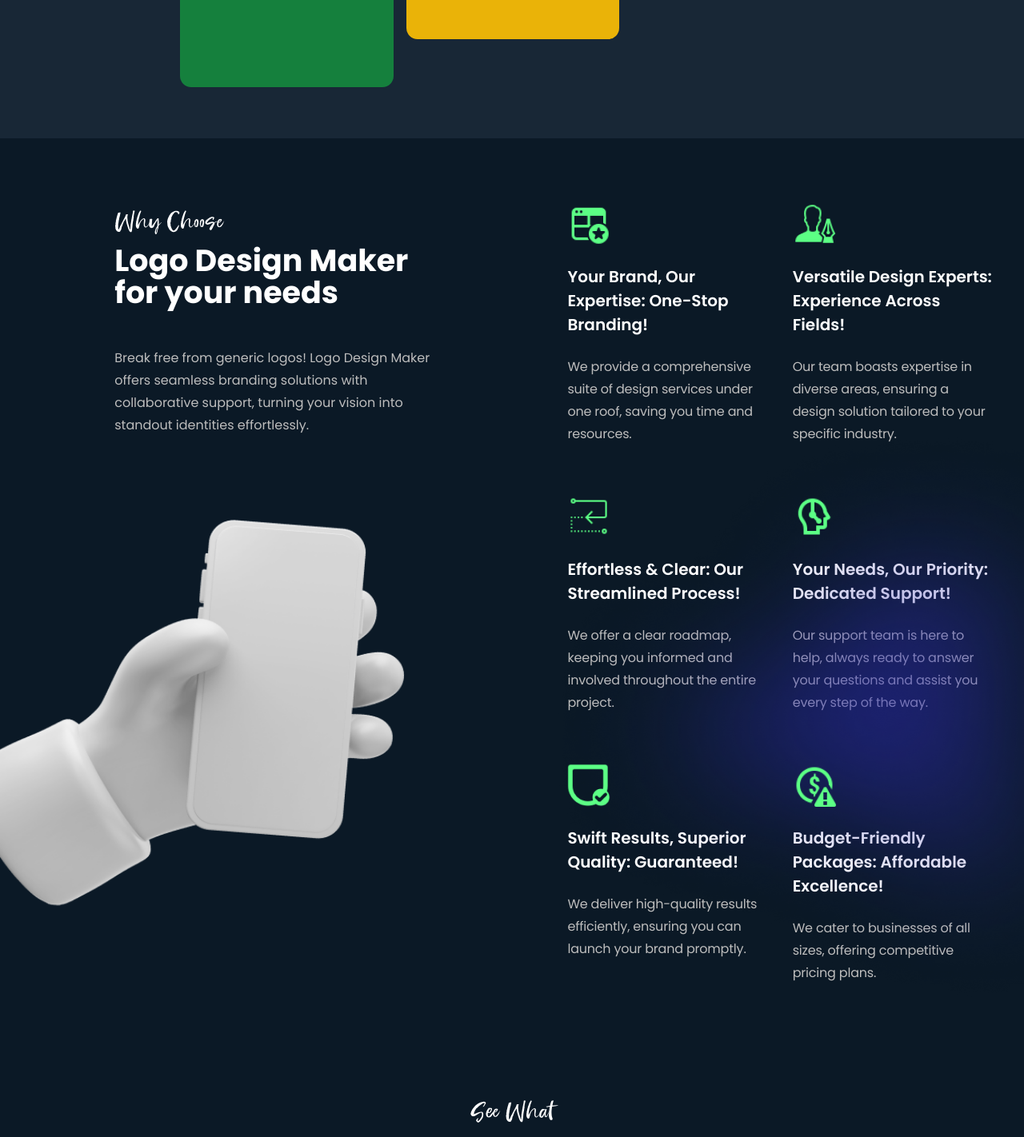
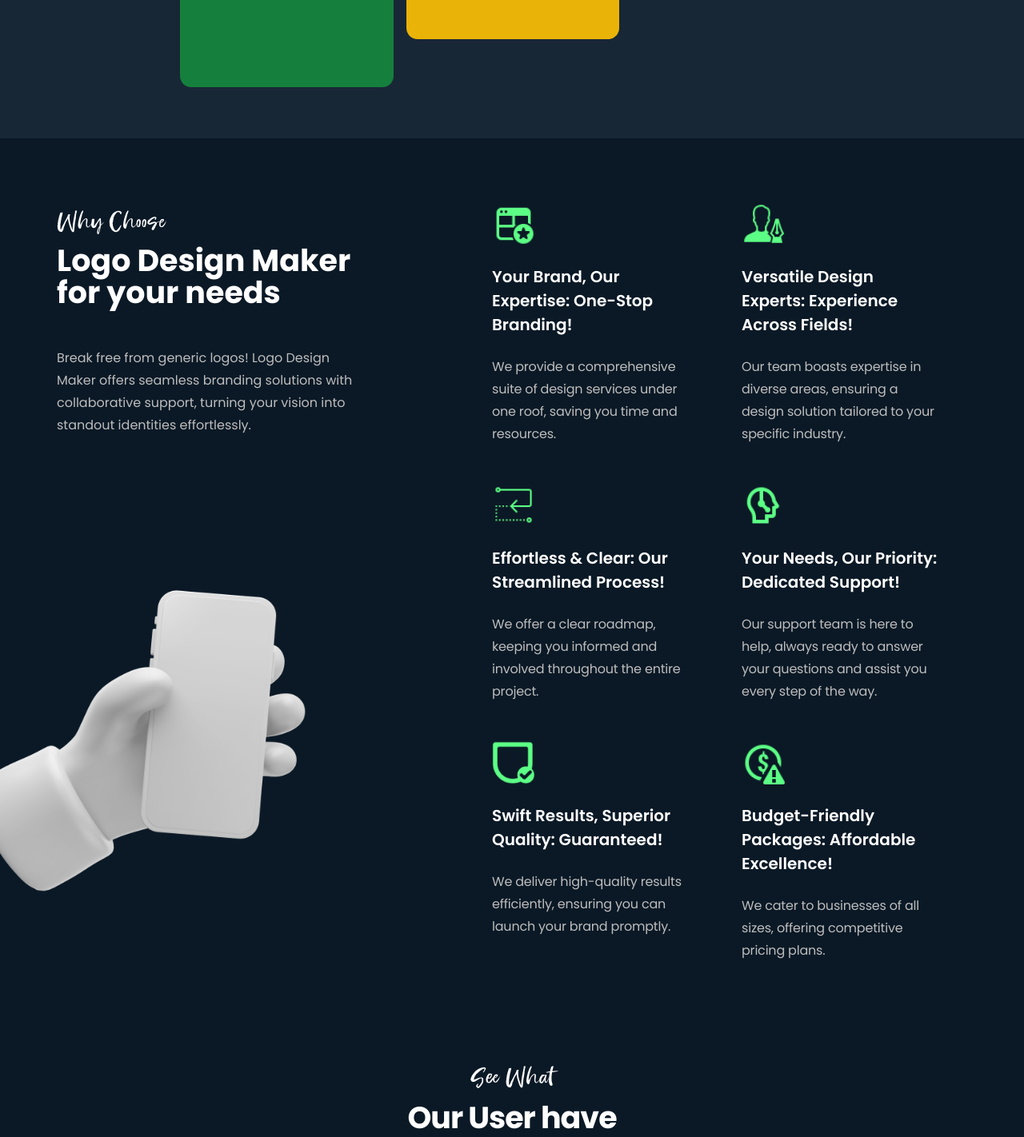
Before and after one commit to shashank8112357010/logo-designmaker, a Next.js app: page / in a window 1280 px wide. Shown: the part 2408-3830 px from the top of the page at 80% size. Built offline with nearby package versions, Linux system fonts and the light colour scheme.

Commit message:
why chosse

```diff
--- a/src/app/components/home/WhyChoose.js
+++ b/src/app/components/home/WhyChoose.js
@@ -3,11 +3,11 @@ import Image from "next/image"
 export default function WhyChoose() {
     return (
         <section className='max-w-[1920px] mx-auto bg-primaryBlack text-white pt-20 pb-20'>
-            <div className='flex lg:flex-row sm:flex-row flex-col justify-between sm:gap-[50px] lg:gap-[63px]'>
+            <div className='flex lg:flex-row sm:flex-row flex-col  sm:gap-[30px] lg:gap-[63px]'>
                 {/* //left section  */}
-                <div className="sm:w-[60%] flex flex-col text-center sm:text-start justify-between">
+                 <div className="sm:w-[40%] flex flex-col text-center sm:text-start justify-between">
 
-                    <div className=" sm:pl-4 lg:pl-20 px-10 sm:px-0 flex justify-center flex-col max-w-[480px] mx-auto">
+                    <div className=" sm:pl-4 lg:pl-0 px-10 sm:px-0 flex justify-center flex-col max-w-[370px] mx-auto">
                         <span className="text-[18px] sm:text-[18px] lg:text-[35px] font-[250] tracking-[0.2px] font-springRainSolid">Why Choose</span>
                         <h4 className=' text-mobileHeading1 sm:text-tabHeading1 lg:text-lapHeading1 font-bold tracking-[-0.2] leading-5 sm:leading-7 lg:leading-10 mb-12'>
                             Logo Design Maker for your needs
@@ -16,18 +16,16 @@ export default function WhyChoose() {
                     </div>
 
                     <div className=" flex items-end">
-                        <div className="relative w-[235px] lg:w-[580px] h-[295px] lg:h-[700px]">
+                        <div className="relative w-[235px] lg:w-[438px] h-[295px] lg:h-[546px]">
                             <Image src="/home/main.png" alt="Choose your design maker" fill className="mx-auto" />
                         </div>
                     </div>
                 </div>
 
                 {/* Right Section  */}
-                <div className="relative grid grid-cols-1 sm:grid-cols-2 lg:grid-cols-2 sm:gap-y-12 gap-x-8 px-10 sm:px-0 lg:px-10 ">
-                    <div className="absolute -bottom-6 right-0">
-                        <Image src="/home/ChooseGradient.png" width={4005} height={4000} alt="gradient" />
-                    </div>
-                    <div className="flex flex-col text-center sm:text-start items-center sm:items-start gap-[16px] sm:gap-[16px] lg:gap-[24px]  sm:max-w-[320px] mx-auto">
+                <div className=" grid grid-cols-1 sm:grid-cols-2 lg:grid-cols-2 sm:gap-y-12 gap-x-16 px-10 sm:px-0 lg:px-10 ">
+
+                    <div className="flex flex-col text-center sm:text-start items-center sm:items-start gap-[16px] sm:gap-[16px] lg:gap-[24px] w-[200px] sm:w-[180px] lg:w-[248px] mx-auto">
                         <div className="relative w-[28px] lg:w-[54px] h-[28px] lg:h-[54px]">
                             <Image src="/home/Choose1.png" alt="Choose your brand" fill className="mx-auto" />
                         </div>
@@ -38,7 +36,7 @@ export default function WhyChoose() {
                             We provide a comprehensive suite of design services under one roof, saving you time and resources.
                         </p>
                     </div>
-                    <div className="flex flex-col text-center sm:text-start items-center sm:items-start gap-[16px] sm:gap-[16px] lg:gap-[24px] sm:max-w-[320px] mx-auto">
+                    <div className="flex flex-col text-center sm:text-start items-center sm:items-start gap-[16px] sm:gap-[16px] lg:gap-[24px] w-[200px] sm:w-[180px] lg:w-[248px] mx-auto">
                         <div className="relative w-[28px] lg:w-[54px] h-[28px] lg:h-[54px]">
                             <Image src="/home/Service2.png" alt="Choose your design" fill className="mx-auto" />
                         </div>
@@ -49,7 +47,7 @@ export default function WhyChoose() {
                             Our team boasts expertise in diverse areas, ensuring a design solution tailored to your specific industry.
                         </p>
                     </div>
-                    <div className="flex flex-col text-center sm:text-start items-center sm:items-start sm:max-w-[320px] gap-[16px] sm:gap-[16px] lg:gap-[24px] mx-auto">
+                    <div className="flex flex-col text-center sm:text-start items-center sm:items-start w-[200px] sm:w-[180px] lg:w-[248px] gap-[16px] sm:gap-[16px] lg:gap-[24px] mx-auto">
                         <div className="relative w-[28px] lg:w-[54px] h-[28px] lg:h-[54px]">
                             <Image src="/home/Choose3.png" alt="Choose your process" fill className="mx-auto" />
                         </div>
@@ -60,7 +58,7 @@ export default function WhyChoose() {
                             We offer a clear roadmap, keeping you informed and involved throughout the entire project.
                         </p>
                     </div>
-                    <div className="flex flex-col text-center sm:text-start items-center sm:items-start gap-[24px] sm:max-w-[320px] mx-auto">
+                    <div className="flex flex-col text-center sm:text-start items-center sm:items-start gap-[24px] w-[200px] sm:w-[180px] lg:w-[248px] mx-auto">
                         <div className="relative w-[28px] lg:w-[54px] h-[28px] lg:h-[54px]">
                             <Image src="/home/Choose4.png" alt="Choose your priority" fill className="mx-auto" />
                         </div>
@@ -71,7 +69,7 @@ export default function WhyChoose() {
                             Our support team is here to help, always ready to answer your questions and assist you every step of the way.
                         </p>
                     </div>
-                    <div className="flex flex-col  text-center sm:text-start items-center sm:items-start gap-[16px] sm:gap-[16px] lg:gap-[24px] sm:max-w-[320px] mx-auto">
+                    <div className="flex flex-col  text-center sm:text-start items-center sm:items-start gap-[16px] sm:gap-[16px] lg:gap-[24px] w-[250px] sm:w-[180px] lg:w-[248px] mx-auto">
                         <div className="relative w-[28px] lg:w-[54px] h-[28px] lg:h-[54px]">
                             <Image src="/home/Choose5.png" alt="Choose your brand" fill className="mx-auto" />
                         </div>
@@ -82,7 +80,7 @@ export default function WhyChoose() {
                             We deliver high-quality results efficiently, ensuring you can launch your brand promptly.
                         </p>
                     </div>
-                    <div className="flex flex-col text-center sm:text-start items-center sm:items-start  gap-[16px] sm:gap-[16px] lg:gap-[24px] sm:max-w-[320px] mx-auto">
+                    <div className="flex flex-col text-center sm:text-start items-center sm:items-start  gap-[16px] sm:gap-[16px] lg:gap-[24px] w-[250px] sm:w-[180px] lg:w-[248px] mx-auto">
                         <div className="relative w-[28px] lg:w-[54px] h-[28px] lg:h-[54px]">
                             <Image src="/home/Service6.png" alt="Choose your brand" fill className="mx-auto" />
                         </div>
```
